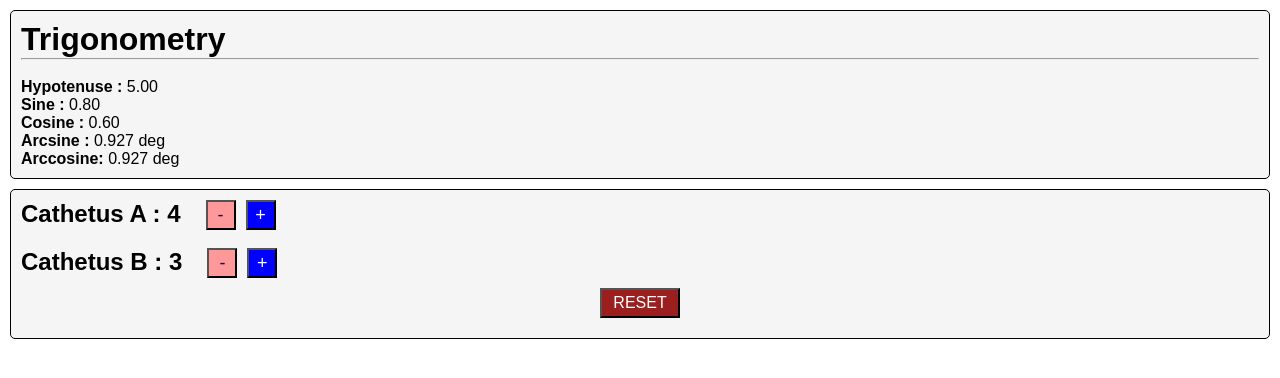
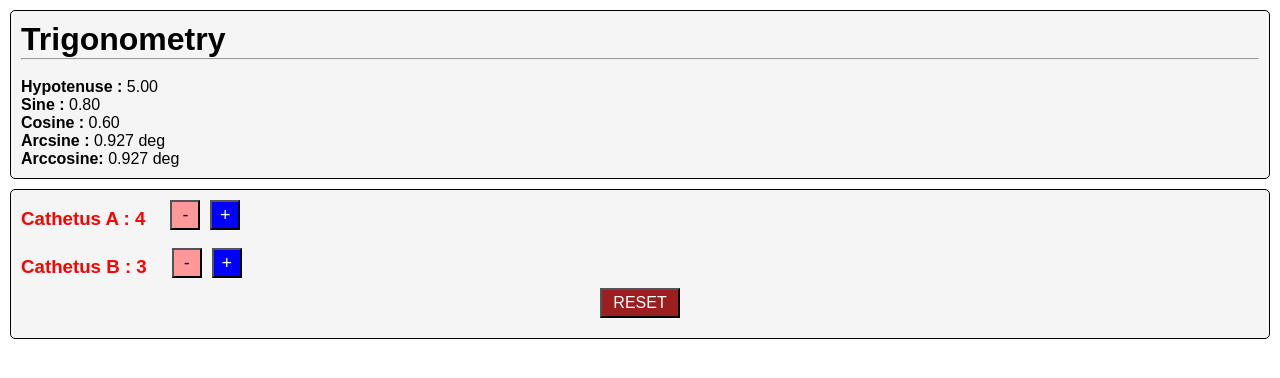
Before and after one commit to Zagaz/ReacBootcamp, a React (Vite) app: page / in a window 1280 px wide. Shown: the top 378 px of the page. Built offline with nearby package versions, Linux system fonts and the light colour scheme.

Commit message:
Trigonometry - Changes

```diff
--- a/src/components/UseState05.css
+++ b/src/components/UseState05.css
@@ -36,6 +36,7 @@
 
 .catetus {
   display: flex;
+  align-items: flex-end;
 }
 .catetus .catetusbt {
   margin-left: 25px;
--- a/src/components/UseState05.scss
+++ b/src/components/UseState05.scss
@@ -1,4 +1,4 @@
-* {}
+
 
 .btn {
      background-color: whitesmoke;
@@ -45,6 +45,7 @@
 .catetus {
 
      display: flex;
+     align-items: flex-end;
 
      .catetusbt {
           // flexbox
--- a/src/components/UseState06.jsx
+++ b/src/components/UseState06.jsx
@@ -65,7 +65,7 @@
                <div className="wrap">
 
                     <div className="catetus">
-                         <h2> Cathetus A : {a}  </h2>
+                         <h3> Cathetus A : {a}  </h3>
                          <div className="catetusbt">
                               <Cathetus description="-" calc={subA} style="btn red" />
                               <Cathetus description="+" calc={addA} style="btn blue"   />
@@ -77,7 +77,7 @@
                     <br />
                     <div className="catetus">
 
-                         <h2> Cathetus B : {b}  </h2>
+                         <h3> Cathetus B : {b}  </h3>
                          <div className="catetusbt">
 
                          <Cathetus description="-"
```
Also changed, not shown: 1 other file (tests, documents, lock files or other folders).
